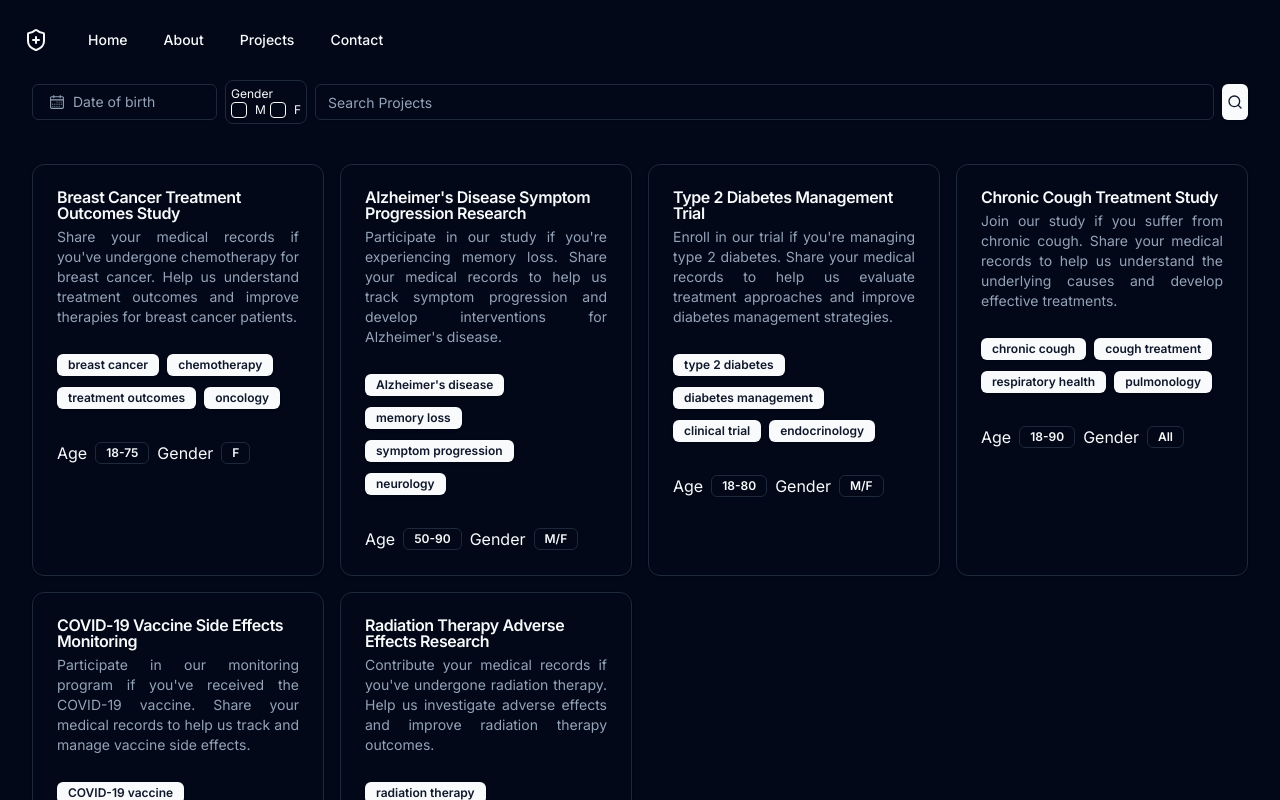
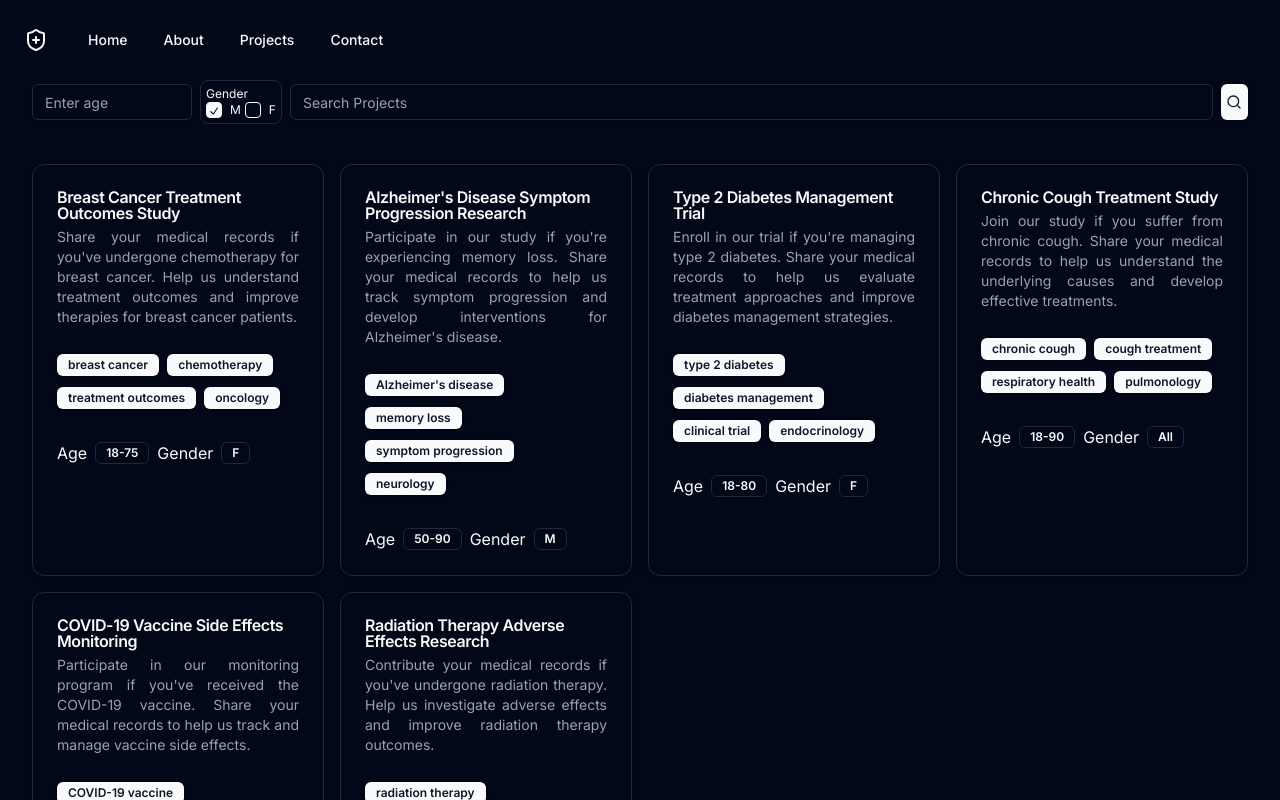
Before and after one commit to Deepika-kar/my-app, a Next.js app: page /projects in a window 1280 px wide. Shown: the top 800 px of the page. Built offline with nearby package versions, Linux system fonts and the light colour scheme.

Commit message:
project search functionality

```diff
--- a/app/projects/page.js
+++ b/app/projects/page.js
@@ -1,9 +1,12 @@
+"use client";
 import { Input } from "@/components/ui/input";
 import ProjectCard from "./ProjectCard";
 import { Button } from "@/components/ui/button";
 import { Search } from "lucide-react";
-import { DatePicker } from "@/components/DatePicker";
 import { Checkbox } from "@/components/ui/checkbox";
+import { useFormik } from "formik";
+import { useState } from "react";
+
 const PROJECTS = [
   {
     title: "Breast Cancer Treatment Outcomes Study",
@@ -24,7 +27,7 @@ const PROJECTS = [
       "neurology",
     ],
     age: [50, 90], // Minimum and maximum age range
-    gender: "M/F",
+    gender: "M",
   },
   {
     title: "Type 2 Diabetes Management Trial",
@@ -37,7 +40,7 @@ const PROJECTS = [
       "endocrinology",
     ],
     age: [18, 80], // Minimum and maximum age range
-    gender: "M/F",
+    gender: "F",
   },
   {
     title: "Chronic Cough Treatment Study",
@@ -79,17 +82,74 @@ const PROJECTS = [
     gender: "All",
   },
 ];
+const calculateAge = (birthDate) =>
+  new Date().getFullYear() -
+  new Date(birthDate).getFullYear() -
+  (new Date().getMonth() < new Date(birthDate).getMonth() ||
+  (new Date().getMonth() === new Date(birthDate).getMonth() &&
+    new Date().getDate() < new Date(birthDate).getDate())
+    ? 1
+    : 0);
 
 const Projects = () => {
+  const [filteredProjects, setFilteredProjects] = useState(PROJECTS);
+  const formik = useFormik({
+    initialValues: {
+      age: null,
+      male: true,
+      female: false,
+      text: "",
+    },
+    onSubmit: (values) => {
+      const projects = PROJECTS.filter((project) => {
+        if (values.age) {
+          return values.age >= project.age[0] && values.age <= project.age[1];
+        }
+        return true;
+      })
+        .filter((project) => {
+          if (values.male || values.female) {
+            if (values.male && values.female) {
+              return true;
+            }
+            if (values.male) {
+              return project.gender === "M";
+            }
+            if (values.female) {
+              return project.gender === "F";
+            }
+          }
+          return true;
+        })
+        .filter(
+          (project) =>
+            project.title.toLowerCase().includes(values.text.toLowerCase()) ||
+            project.tags.some((tag) =>
+              tag.toLowerCase().includes(values.text.toLowerCase())
+            )
+        );
+      setFilteredProjects(projects);
+    },
+  });
   return (
     <div className="flex flex-col justify-start align-center">
       <div className="flex items-center w-full mx-auto mb-10 space-x-2">
-        <DatePicker placeholder="Date of birth" />
+        <Input
+          className="w-40"
+          type="number"
+          placeholder="Enter age"
+          value={formik.values.age}
+          onChange={(e) => formik.setFieldValue("age", e.target.value)}
+        />
         <div className="p-[5px] border rounded-lg">
           <h6 className="text-xs">Gender </h6>
           <div className="flex">
             <div className="flex items-center mr-1 space-x-2">
-              <Checkbox id="male" />
+              <Checkbox
+                id="male"
+                checked={formik.values.male}
+                onCheckedChange={(value) => formik.setFieldValue("male", value)}
+              />
               <label
                 htmlFor="male"
                 className="text-xs peer-disabled:cursor-not-allowed peer-disabled:opacity-70"
@@ -98,7 +158,13 @@ const Projects = () => {
               </label>
             </div>
             <div className="flex items-center space-x-2">
-              <Checkbox id="female" />
+              <Checkbox
+                id="female"
+                checked={formik.values.female}
+                onCheckedChange={(value) =>
+                  formik.setFieldValue("female", value)
+                }
+              />
               <label
                 htmlFor="female"
                 className="text-xs peer-disabled:cursor-not-allowed peer-disabled:opacity-70"
@@ -108,13 +174,18 @@ const Projects = () => {
             </div>
           </div>
         </div>
-        <Input type="text" placeholder="Search Projects" />
+        <Input
+          type="text"
+          placeholder="Search Projects"
+          value={formik.values.text}
+          onChange={(e) => formik.setFieldValue("text", e.target.value)}
+        />
         <Button type="submit" size="icon">
-          <Search className="w-4 h-4" />
+          <Search onClick={formik.handleSubmit} className="w-4 h-4" />
         </Button>
       </div>
       <div class="grid grid-cols-1 gap-4 md:grid-cols-2 lg:grid-cols-4">
-        {PROJECTS.map(({ title, description, tags, age, gender }) => {
+        {filteredProjects.map(({ title, description, tags, age, gender }) => {
           return (
             <ProjectCard
               key={title}
--- a/components/DatePicker.jsx
+++ b/components/DatePicker.jsx
@@ -13,9 +13,7 @@ import {
   PopoverTrigger,
 } from "@/components/ui/popover";
 
-export function DatePicker({ placeholder }) {
-  const [date, setDate] = React.useState();
-
+export function DatePicker({ placeholder, value, onChange }) {
   return (
     <Popover>
       <PopoverTrigger asChild>
@@ -23,18 +21,18 @@ export function DatePicker({ placeholder }) {
           variant={"outline"}
           className={cn(
             "w-[240px] justify-start text-left font-normal",
-            !date && "text-muted-foreground"
+            !value && "text-muted-foreground"
           )}
         >
           <CalendarIcon className="w-4 h-4 mr-2" />
-          {date ? format(date, "PPP") : <span>{placeholder}</span>}
+          {value ? format(value, "PPP") : <span>{placeholder}</span>}
         </Button>
       </PopoverTrigger>
       <PopoverContent className="w-auto p-0" align="start">
         <Calendar
           mode="single"
-          selected={date}
-          onSelect={setDate}
+          selected={value}
+          onSelect={onChange}
           initialFocus
         />
       </PopoverContent>
--- a/package.json
+++ b/package.json
@@ -20,6 +20,7 @@
     "class-variance-authority": "^0.7.0",
     "clsx": "^2.1.0",
     "date-fns": "^3.6.0",
+    "formik": "^2.4.5",
     "lucide-react": "^0.368.0",
     "next": "14.1.3",
     "react": "^18",
```
Also changed, not shown: 1 other file (tests, documents, lock files or other folders).
